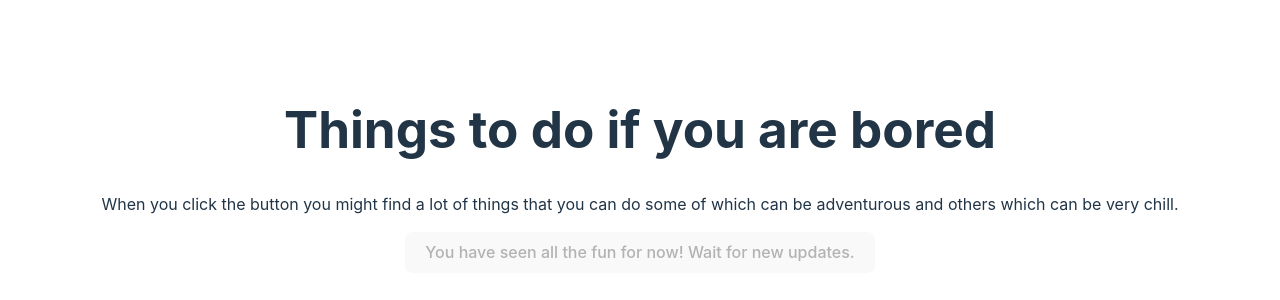
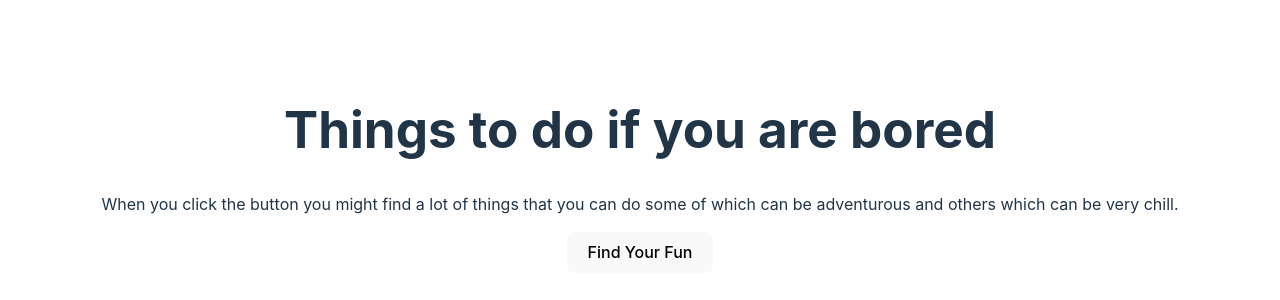
Before and after one commit to hponukumati/asterisk-vercel, a React (Vite) app in the folder frontend/: page / in a window 1280 px wide. Shown: the part 230-530 px from the top of the page. Built offline with nearby package versions, Linux system fonts and the light colour scheme; no server answers.

Commit message:
vercel v4

```diff
--- a/frontend/src/App.jsx
+++ b/frontend/src/App.jsx
@@ -36,14 +36,14 @@ function App() {
     }
   };
 
-  const isButtonDisabled = shownIds.length >= items.length;
+  const isButtonDisabled = shownIds.length >= items.length && items.length > 0;
 
   return (
     <div className="App">
       <h1>Things to do if you are bored</h1>
       <p>When you click the button you might find a lot of things that you can do some of which can be adventurous and others which can be very chill.</p>
       <button onClick={handleRandomSelect} disabled={isButtonDisabled}>
-        {isButtonDisabled ? 'You have seen all the fun for now! Wait for new updates.' : 'Find Your Fun'}
+        {isButtonDisabled ? 'You’ve seen all the fun for now! Wait for new updates.' : 'Find Your Fun'}
       </button>
       {randomItem && (
         <div>
```
